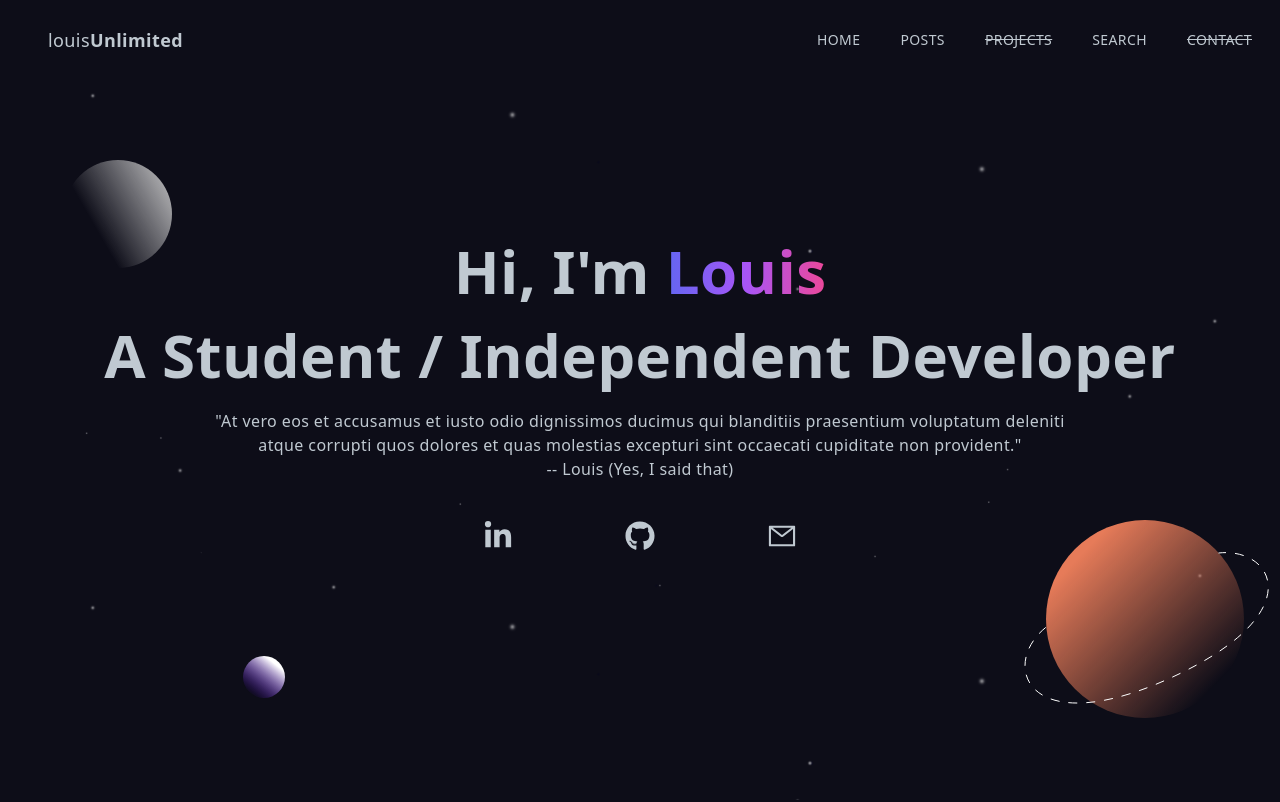
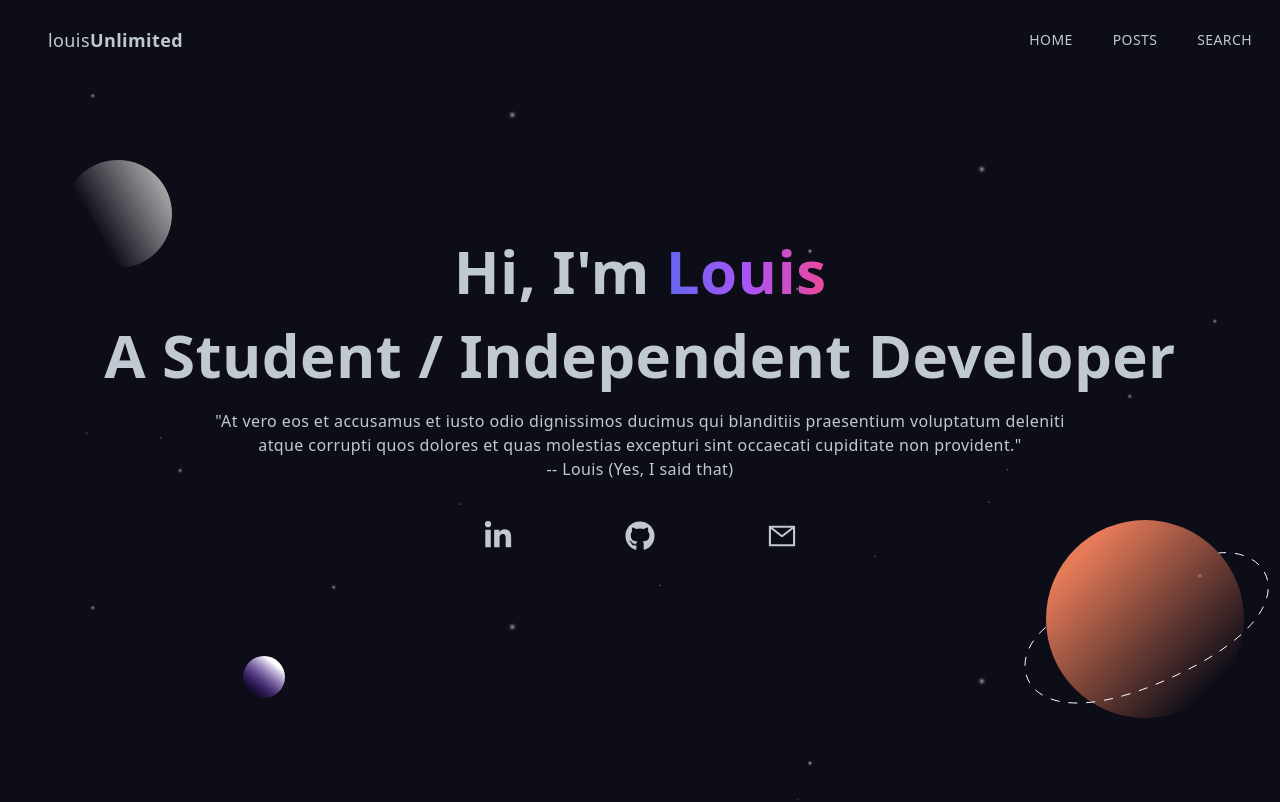
Before and after one commit to louisunlimited/louisunlimited.com, a Next.js app: page / in a window 1280 px wide. Shown: the top 802 px of the page. Built offline with nearby package versions, Linux system fonts and the light colour scheme.

Commit message:
fix(nav):rm proj&contact

```diff
--- a/components/Navbar.jsx
+++ b/components/Navbar.jsx
@@ -33,21 +33,21 @@ const Navbar = () => {
                 Posts
               </li>
             </Link>
-            <Link href="/">
+            {/* <Link href="/">
               <li className="ml-10 text-sm uppercase hover:border-b cursor-pointer line-through">
                 Projects
               </li>
-            </Link>
+            </Link> */}
             <Link href="/search">
               <li className="ml-10 text-sm uppercase hover:border-b cursor-pointer">
                 Search
               </li>
             </Link>
-            <Link href="/">
+            {/* <Link href="/">
               <li className="ml-10 text-sm uppercase hover:border-b cursor-pointer line-through">
                 Contact
               </li>
-            </Link>
+            </Link> */}
           </ul>
           <div onClick={handleNav} className="md:hidden">
             <AiOutlineMenu size={25} />
@@ -100,23 +100,23 @@ const Navbar = () => {
                 </li>
               </Link>
 
-              <Link href="/">
+              {/* <Link href="/">
                 <li
                   onClick={() => setNav(false)}
                   className="py-4 text-sm line-through"
                 >
                   Projects
                 </li>
-              </Link>
+              </Link> */}
 
-              <Link href="/">
+              {/* <Link href="/">
                 <li
                   onClick={() => setNav(false)}
                   className="py-4 text-sm line-through"
                 >
                   Contact
                 </li>
-              </Link>
+              </Link> */}
             </ul>
             <div className="pt-40">
               <p className="uppercase tracking-widest text-[#5651e5]">
```
